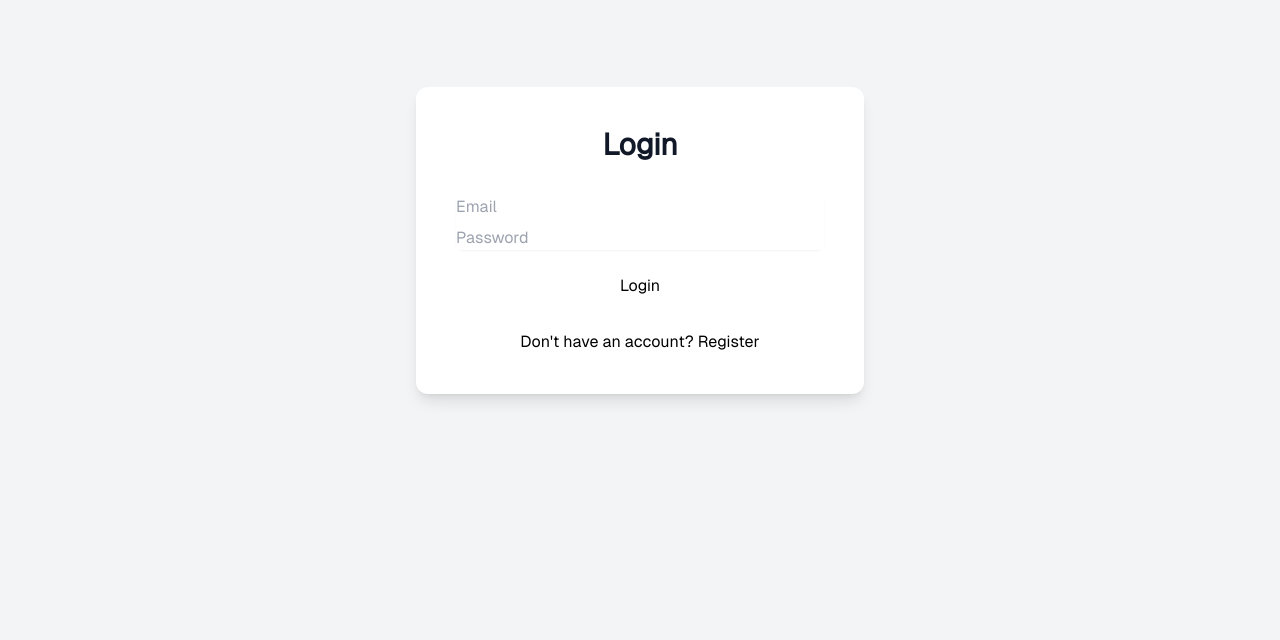
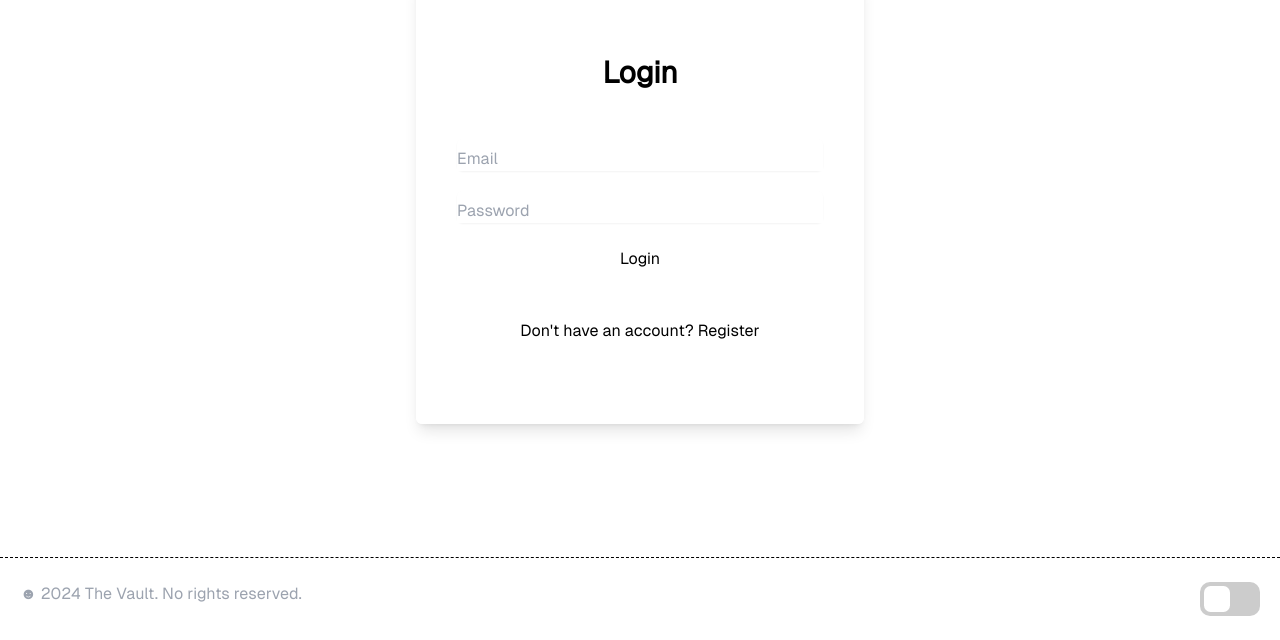
Before and after one commit to XanderOnGithub/TheVault, a SvelteKit app: page /auth in a window 1280 px wide. Shown: the part 160-800 px from the top of the page. Built offline with nearby package versions, Linux system fonts and the light colour scheme; no server answers.

Commit message:
Add Vault

```diff
--- /dev/null
+++ b/src/components/auth/authError.svelte
@@ -0,0 +1,7 @@
+<script>
+	export let message = '';
+</script>
+
+{#if message}
+	<p class="text-red-500 text-center">{message}</p>
+{/if}
--- /dev/null
+++ b/src/components/auth/authInput.svelte
@@ -0,0 +1,39 @@
+<script>
+	export let type = '';
+	export let id = '';
+	export let value = '';
+	export let placeholder = '';
+	export let required = false;
+</script>
+
+<div class="rounded-md shadow-sm my-5">
+	<label for={id} class="sr-only">{placeholder}</label>
+	{#if type === 'email'}
+		<input
+			type="email"
+			{id}
+			bind:value
+			class="input input-bordered w-full mt-2"
+			{placeholder}
+			{required}
+		/>
+	{:else if type === 'password'}
+		<input
+			type="password"
+			{id}
+			bind:value
+			class="input input-bordered w-full mt-2"
+			{placeholder}
+			{required}
+		/>
+	{:else}
+		<input
+			type="text"
+			{id}
+			bind:value
+			class="input input-bordered w-full mt-2"
+			{placeholder}
+			{required}
+		/>
+	{/if}
+</div>
--- a/src/components/themeToggle.svelte
+++ b/src/components/themeToggle.svelte
@@ -74,13 +74,4 @@
 	input:checked + .slider:before {
 		transform: translateX(26px);
 	}
-
-	/* Dark mode styles */
-	.dark .slider {
-		background-color: #555;
-	}
-
-	.dark input:checked + .slider {
-		background-color: #f1c40f;
-	}
 </style>
--- a/src/routes/+layout.svelte
+++ b/src/routes/+layout.svelte
@@ -1,5 +1,6 @@
 <script>
 	import '../app.css';
+	import ThemeToggle from '../components/themeToggle.svelte';
 </script>
 
 <slot />
--- a/src/routes/+page.svelte
+++ b/src/routes/+page.svelte
@@ -37,15 +37,17 @@
 	}
 </script>
 
-<main class="flex flex-col min-h-screen bg-white dark:bg-black text-black dark:text-white">
+<main
+	class="flex flex-col min-h-screen overflow-x-hidden bg-white dark:bg-black text-black dark:text-white"
+>
 	<!-- Navbar -->
-	<nav class="shadow-md relative border-b border-black dark:border-white">
+	<nav class="shadow-md relative border-b border-black dark:border-white w-full">
 		<!-- Navbar Container -->
-		<div class="max-w-7xl mx-auto px-4 sm:px-6 lg:px-8">
+		<div class="max-w-7xl mx-auto px-4 sm:px-6 lg:px-8 w-full">
 			<!-- Navbar Content -->
-			<div class="flex justify-between items-center h-16 relative">
+			<div class="flex justify-between items-center h-16 relative w-full">
 				<!-- Date and Time -->
-				<div class="flex items-center space-x-4 lg:-mx-20">
+				<div class="flex items-center space-x-4">
 					<p class="mono text-gray-400" id="date-time">8/1/2024 22:00</p>
 				</div>
 
@@ -55,7 +57,7 @@
 				</div>
 
 				<!-- Buttons -->
-				<div class="flex items-center space-x-6 ml-auto lg:-mx-20">
+				<div class="flex items-center space-x-6 ml-auto">
 					<button
 						class="mono text-gray-400 hover:text-black dark:hover:text-white hover:drop-shadow-[0_0_10px_rgba(0,0,0,0.8)] dark:hover:drop-shadow-[0_0_10px_rgba(255,255,255,0.8)] transition duration-300 ease-in-out"
 						on:click={handleLoginRedirect}>Login</button
@@ -68,13 +70,12 @@
 			</div>
 		</div>
 	</nav>
-
 	<!-- Hero Section -->
 	<section
-		class="relative flex items-center justify-center md:justify-start flex-grow px:0 md:px-5 lg:px-10"
+		class="relative flex items-center justify-center xl:justify-between flex-grow px:0 lg:px-5 xl:px-10"
 	>
 		<div class="absolute inset-0 opacity-50"></div>
-		<div class="relative z-10 max-w-2xl text-center md:text-left text-black dark:text-white p-8">
+		<div class="relative z-10 max-w-2xl text-center xl:text-left text-black dark:text-white p-8">
 			<h1 class="text-6xl font-extrabold mb-4">ENTER THE VAULT</h1>
 			<p class="text-lg mb-6 text-gray-400">
 				Your Ultimate Repository for Apps - Discover, Download, and Share the Best Apps for Every
@@ -88,11 +89,14 @@
 				on:click={handleRegisterRedirect}>Join Now</button
 			>
 		</div>
+		<div class="absolute xl:relative z-10 max-w-2xl p-20 opacity-5 xl:opacity-25">
+			<img src="vault.svg" alt="Vault Logo" class="w-128 h-128 vault" />
+		</div>
 	</section>
 
 	<!-- Footer -->
 	<footer
-		class="py-6 border-t border-dashed border-black dark:border-white flex justify-between px-5"
+		class=" py-6 border-t border-dashed bg-white dark:bg-black border-black dark:border-white flex justify-between px-5"
 	>
 		<p class="text-center text-gray-400">
 			☻ {new Date().getFullYear()} The Vault. No rights reserved.
@@ -108,4 +112,19 @@
 		width: 100%;
 		margin: 1rem 0;
 	}
+
+	.vault {
+		width: 600px;
+		animation: spin 15s linear infinite;
+		overflow-x: hidden;
+	}
+
+	@keyframes spin {
+		from {
+			transform: rotate(0deg);
+		}
+		to {
+			transform: rotate(360deg);
+		}
+	}
 </style>
--- a/src/routes/auth/+page.svelte
+++ b/src/routes/auth/+page.svelte
@@ -5,6 +5,9 @@
 	import { goto } from '$app/navigation';
 	import { writable } from 'svelte/store';
 	import PasswordStrength from '../../components/auth/passwordStrength.svelte';
+	import ThemeToggle from '../../components/themeToggle.svelte';
+	import AuthInput from '../../components/auth/authInput.svelte';
+	import AuthError from '../../components/auth/authError.svelte';
 
 	// Initialize variables for form inputs
 	let email = '';
@@ -57,38 +60,36 @@
 	};
 </script>
 
-<main class="flex items-center justify-center min-h-screen bg-gray-100">
-	<div class="max-w-md w-full space-y-8 p-10 bg-white rounded-xl shadow-lg z-10">
-		<h1 class="text-center text-3xl font-extrabold text-gray-900">
+<main class="flex flex-col min-h-screen bg-white dark:bg-black text-black dark:text-white">
+	<div class="flex items-center justify-center flex-grow">
+		<div
+			class="max-w-md w-full space-y-12 p-10 py-20 rounded-md shadow-lg z-10 border border-white"
+		>
+			<h1 class="text-center text-3xl font-extrabold">
 				{titles[$mode]}
 			</h1>
 
 			<form class="mt-8 space-y-6" on:submit|preventDefault={handleAuth}>
 				{#if $mode === 'login' || $mode === 'register'}
-				<div class="rounded-md shadow-sm -space-y-px">
 					<div>
-						<label for="email" class="sr-only">Email address</label>
-						<input
+						<!-- Email & Password Input -->
+						<AuthInput
 							type="email"
 							id="email"
 							bind:value={email}
-							class="input input-bordered w-full"
 							placeholder="Email"
-							required
+							required={true}
 						/>
-					</div>
-					<div>
-						<label for="password" class="sr-only">Password</label>
-						<input
+
+						<AuthInput
 							type="password"
 							id="password"
 							bind:value={password}
-							class="input input-bordered w-full mt-2"
 							placeholder="Password"
-							required
+							required={true}
 						/>
 					</div>
-				</div>
+
 					{#if $mode === 'register'}
 						<PasswordStrength {password} />
 					{/if}
@@ -97,13 +98,12 @@
 					<div class="rounded-md shadow-sm -space-y-px">
 						<div>
 							<label for="username" class="sr-only">Username</label>
-						<input
+							<AuthInput
 								type="text"
 								id="username"
 								bind:value={username}
-							class="input input-bordered w-full"
 								placeholder="Username"
-							required
+								required={true}
 							/>
 						</div>
 					</div>
@@ -125,9 +125,23 @@
 						class="btn btn-link"
 						on:click={() => switchMode($mode === 'login' ? 'register' : 'login')}
 					>
-					{$mode === 'login' ? "Don't have an account? Register" : 'Already have an account? Login'}
+						{$mode === 'login'
+							? "Don't have an account? Register"
+							: 'Already have an account? Login'}
 					</button>
 				</div>
 			{/if}
 		</div>
+	</div>
+
+	<!-- Footer -->
+	<footer
+		class="py-6 border-t border-dashed bg-white dark:bg-black border-black dark:border-white flex justify-between px-5"
+	>
+		<p class="text-center text-gray-400">
+			☻ {new Date().getFullYear()} The Vault. No rights reserved.
+		</p>
+
+		<ThemeToggle />
+	</footer>
 </main>
```
Also changed, not shown: static/vault.svg (added). Lines whose indentation alone changed are shown as unchanged.
